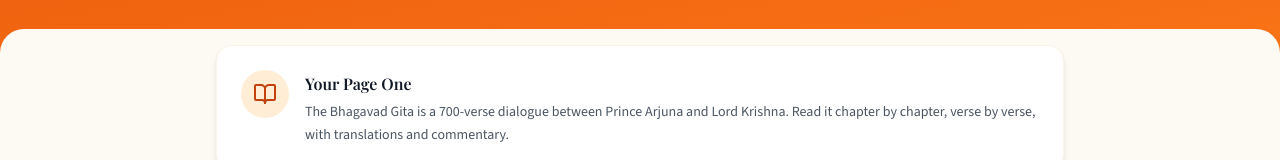
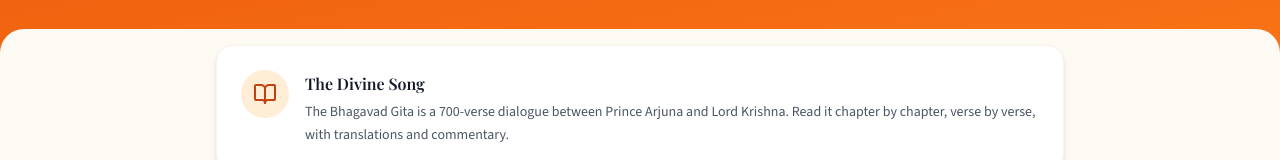
Before and after one commit to vishutdhar/dharma-path, a Next.js app: page /gita in a window 1280 px wide. Shown: the part 199-359 px from the top of the page. Built offline with nearby package versions, Linux system fonts and the light colour scheme; no server answers.

Commit message:
Fix placeholder text on Gita page
Changed "Your Page One" to "The Divine Song" which is the literal
translation of Bhagavad Gita and is meaningful for the section heading.

```diff
--- a/src/app/gita/page.tsx
+++ b/src/app/gita/page.tsx
@@ -83,7 +83,7 @@ export default function GitaPage() {
             </div>
             <div>
               <h2 className="font-heading font-semibold text-gray-900 dark:text-gray-100 mb-1">
-                Your Page One
+                The Divine Song
               </h2>
               <p className="text-sm text-gray-600 dark:text-gray-400 leading-relaxed">
                 The Bhagavad Gita is a 700-verse dialogue between Prince Arjuna
```
